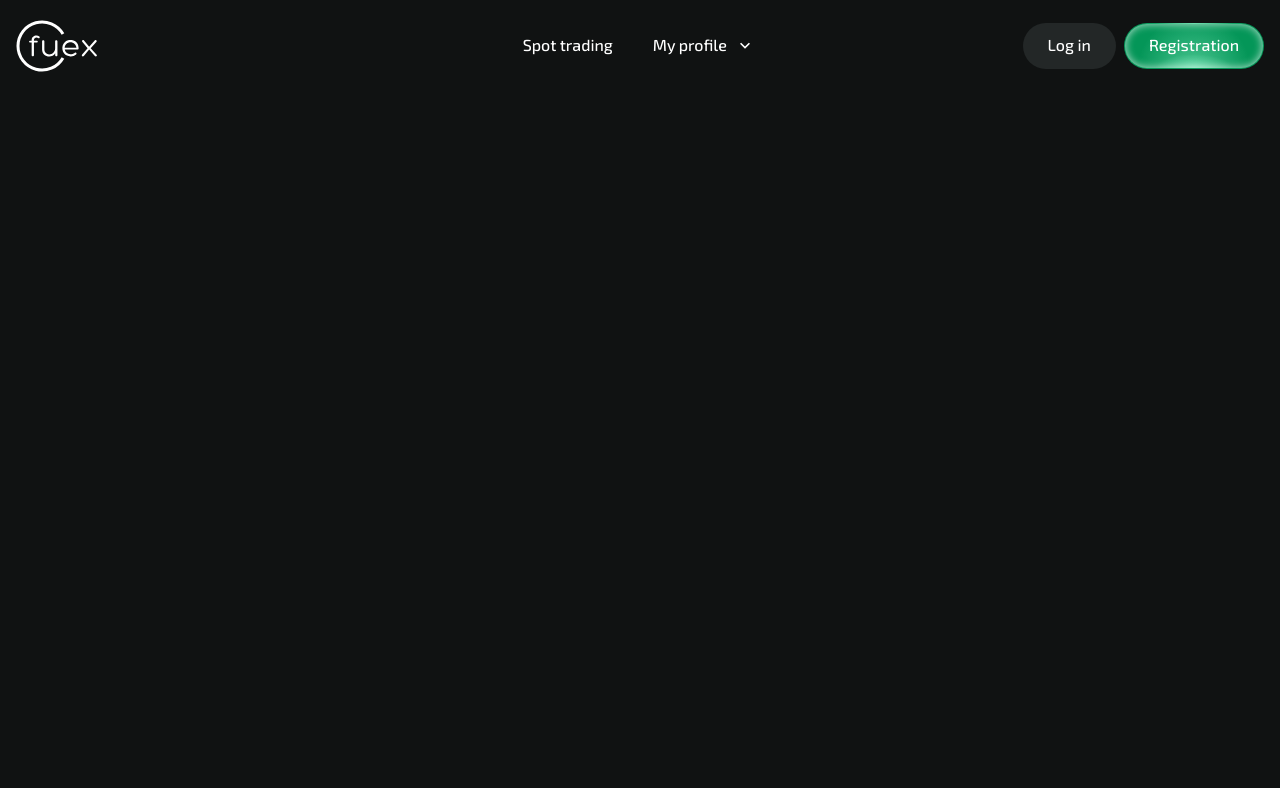
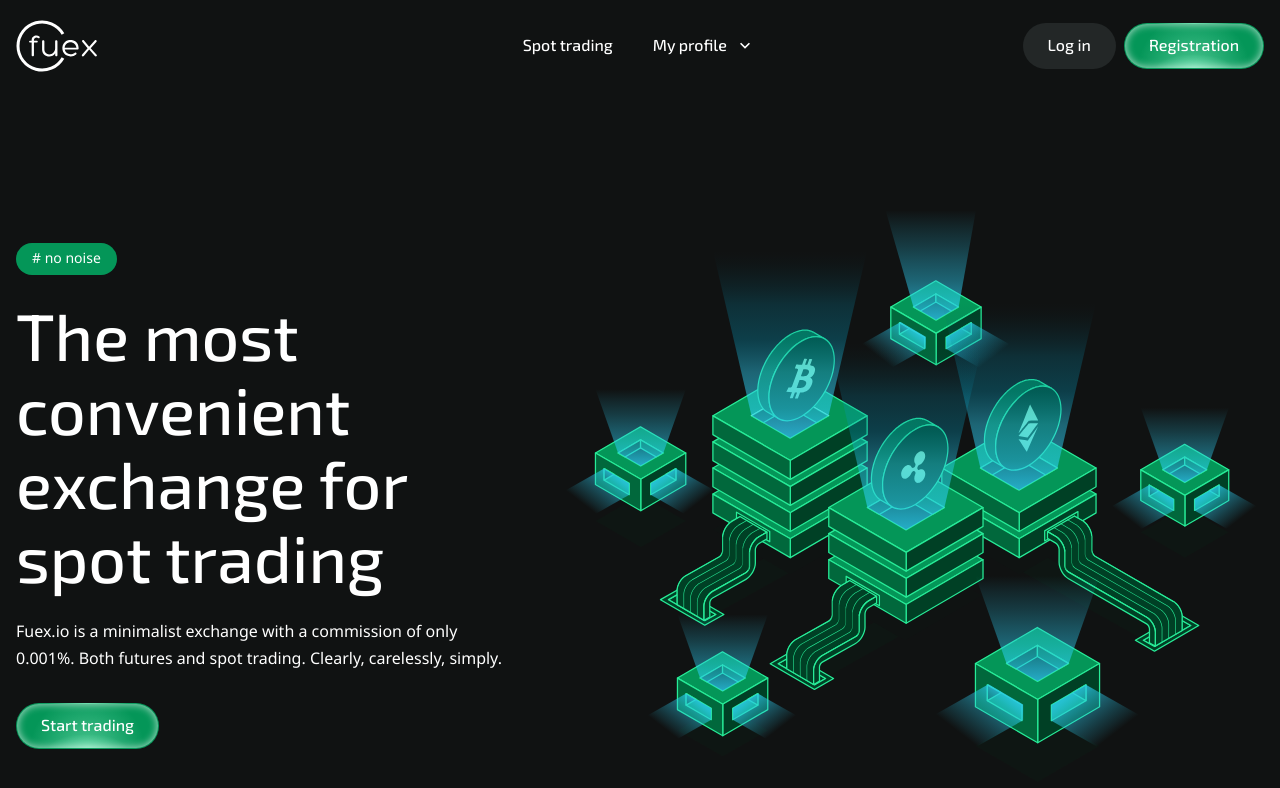
Before and after one commit to KjSerg/FUEX, a website: page index.html in a window 1280 px wide. Drawn offline with Linux system fonts and the light colour scheme.

Commit message:
head started

```diff
--- a/index.html
+++ b/index.html
@@ -69,7 +69,33 @@
     </div>
 </header>
 <main class="content">
-
+    <section class="section head-section">
+        <div class="container">
+            <div class="head-container">
+                <div class="head-content">
+                    <div class="tag head__tag">
+                        # no noise
+                    </div>
+                    <div class="head__title">
+                        <h1>
+                            The most convenient exchange for spot trading
+                        </h1>
+                    </div>
+                    <div class="head__subtitle">
+                        <p>
+                            Fuex.io is a minimalist exchange with a commission of only 0.001%. Both futures and spot trading. Clearly, carelessly, simply.
+                        </p>
+                    </div>
+                    <a href="#" class="button button--green head__button">
+                        Start trading
+                    </a>
+                </div>
+                <div class="head__image">
+                    <img src="img/headimg.svg" alt="">
+                </div>
+            </div>
+        </div>
+    </section>
 </main>
 <script>
     var adminAjax = admin_ajax = '';
--- a/mix-manifest.json
+++ b/mix-manifest.json
@@ -3,5 +3,6 @@
     "/assets/css/app.css": "/assets/css/app.css",
     "/img/arr-top.svg": "/img/arr-top.svg",
     "/img/button-red.svg": "/img/button-red.svg",
-    "/img/logo.svg": "/img/logo.svg"
+    "/img/logo.svg": "/img/logo.svg",
+    "/img/headimg.svg": "/img/headimg.svg"
 }
--- a/resources/sass/base/_style.scss
+++ b/resources/sass/base/_style.scss
@@ -185,3 +185,23 @@ input[type="checkbox"]:checked {
     padding: 0 1.6rem;
   }
 }
+
+.section{
+  position: relative;
+}
+
+.tag{
+  display: inline-flex;
+  padding: 0.4rem 1.6rem;
+  justify-content: center;
+  align-items: center;
+  gap: 0.4rem;
+  border-radius: 10rem;
+  background:  #049658;
+  color:#FFF;
+  font-family: "Noto Sans", sans-serif;
+  font-size: 1.4rem;
+  font-style: normal;
+  font-weight: 400;
+  line-height: 168%;
+}
--- a/resources/sass/components/_init.scss
+++ b/resources/sass/components/_init.scss
@@ -1 +1,2 @@
 @import "buttons";
+@import "head/head";
--- /dev/null
+++ b/resources/sass/components/head/_head.scss
@@ -0,0 +1,47 @@
+.head{
+  &-section{
+    padding: 11.8rem 0;
+    color: #FFF;
+  }
+  &__title{
+    margin-bottom: 2.4rem;
+    font-family: "Exo 2", sans-serif;
+    font-size: 6.6rem;
+    font-style: normal;
+    font-weight: 500;
+    line-height: 112%;
+  }
+  &__subtitle{
+    &:not(:last-child){
+      margin-bottom: 3.2rem;
+    }
+    font-family: "Noto Sans", sans-serif;
+    font-size: 1.6rem;
+    font-style: normal;
+    font-weight: 400;
+    line-height: 165%;
+  }
+  &__subtitle{
+    width: 100%;
+    max-width: 50.8rem;
+  }
+  &-content{
+    width: 100%;
+    max-width: 63.4rem;
+  }
+  &__tag{
+    margin-bottom: 2.4rem;
+  }
+  &-container{
+    display: flex;
+    align-items: center;
+    justify-content: space-between;
+    gap: 5rem;
+  }
+  &__image{
+    width: 70.6rem;
+    height: 57.2rem;
+    flex-shrink: 0;
+    flex-grow: 0;
+  }
+}
```
Also changed, not shown: assets/css/app.css, img/headimg.svg (added).
